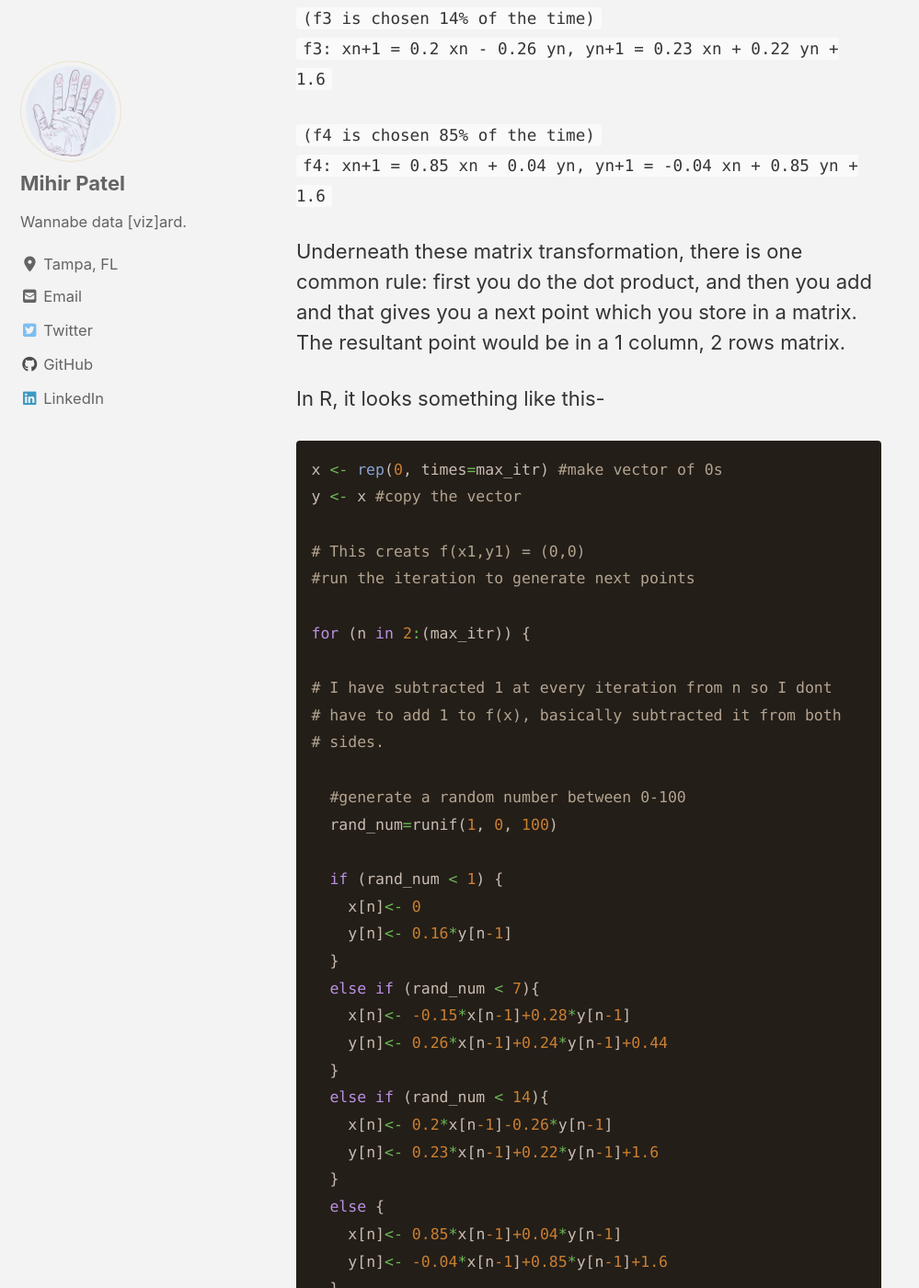
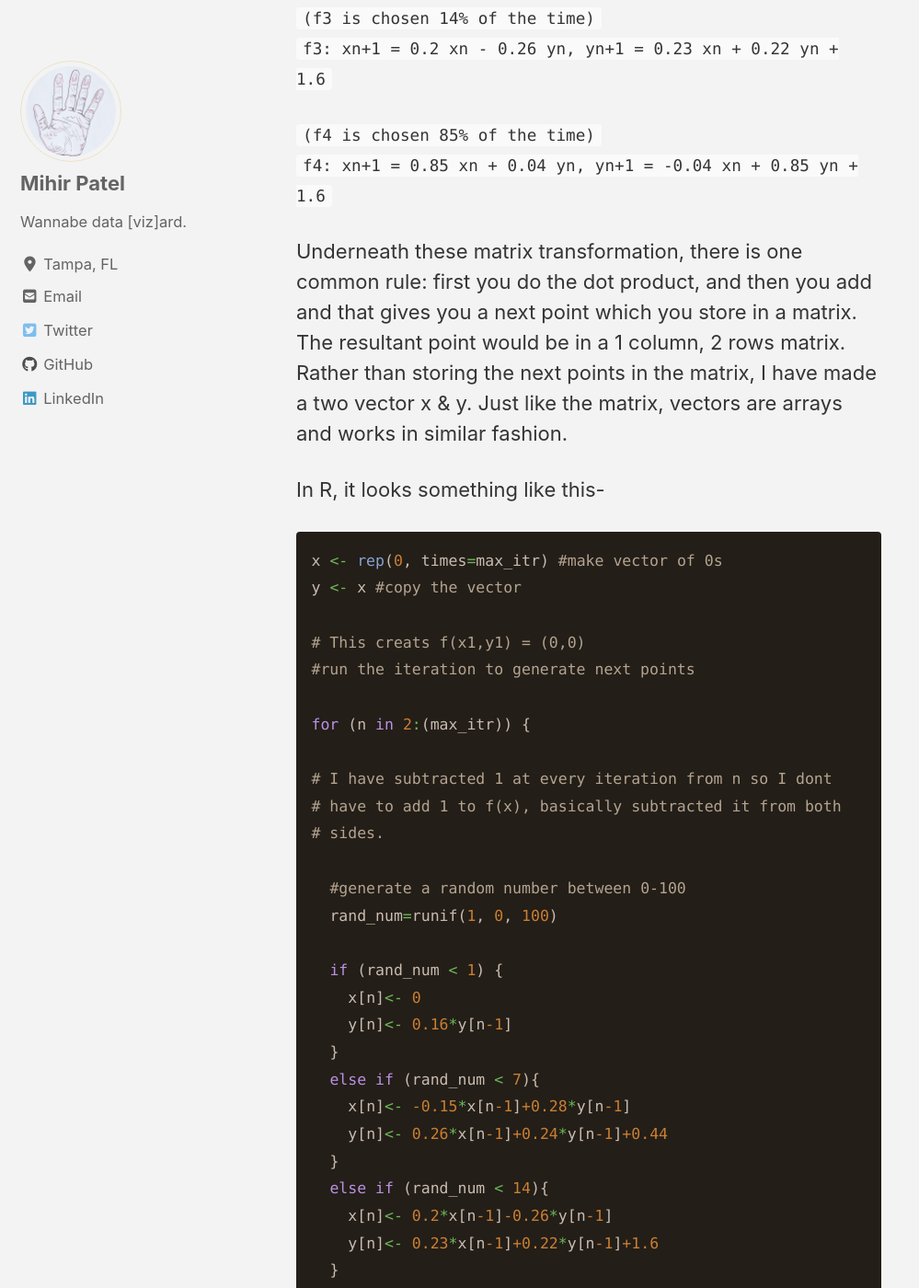
Before and after one commit to mihirp161/mihirp161.github.io, a Jekyll site: the page built from _posts/2020-01-27-barnsleysFern.md, in a window 1280 px wide and 1400 px high, scrolled down 1565 px. Shown: the whole window at 92% size, without its empty margins (0-999 px from the left). Built offline with Jekyll 4.4.1, drawn with Linux system fonts in a browser that asks for light colours; cached includes are drawn as plain includes; nearby versions of some CDN libraries; some of the changed text lies outside the part shown.

Commit message:
Update 2020-01-27-barnsleysFern.md

````diff
--- a/_posts/2020-01-27-barnsleysFern.md
+++ b/_posts/2020-01-27-barnsleysFern.md
@@ -28,7 +28,7 @@ To begin with, to make this kind of fractal, you would need some sort of 2D spac
   `(f4 is chosen 85% of the time)`
   `f4: xn+1 = 0.85 xn + 0.04 yn, yn+1 = -0.04 xn + 0.85 yn + 1.6`
 
-Underneath these matrix transformation, there is one common rule: first you do the dot product, and then you add and that gives you a next point which you store in a matrix. The resultant point would be in a 1 column, 2 rows matrix.
+Underneath these matrix transformation, there is one common rule: first you do the dot product, and then you add and that gives you a next point which you store in a matrix. The resultant point would be in a 1 column, 2 rows matrix. Rather than storing the next points in the matrix, I have made a two vector x & y. Just like the matrix, vectors are arrays and works in similar fashion.
 
 In R, it looks something like this-
 
@@ -68,7 +68,9 @@ for (n in 2:(max_itr)) {
 }
 ```
 
-As you can see, the process itself is very simple once you get the points to store at the right place in a matrix. One important thing to note is that, the random numbers are generated between `-2.1820 < x < 2.6558 and 0 ≤ y < 9.9983`. This give you the correct Rachis (stalk) arch of the fern.
+As you can see, the process itself is very simple because unlike matrix, you can store points in linear manner ("Row-major-order") in these vectors. In matrix however, storing happens in "Column-major-order" by default, meaning, points will be in order of the first column in memory first, and then the second, and so forth. This method gets tricky.
+
+One important thing to note is that, the random numbers are generated between `-2.1820 < x < 2.6558 and 0 ≤ y < 9.9983`. This give you the correct Rachis (stalk) arch of the fern.
 
 The plot is as simple as this-
 
````
